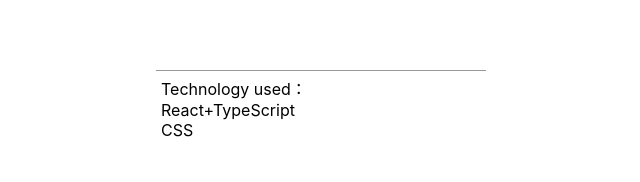
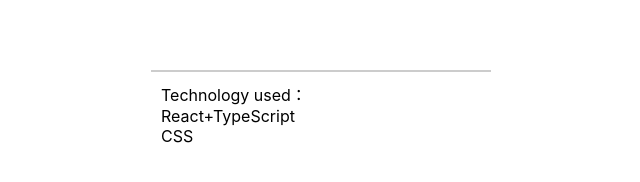
Before and after one commit to CatHandsService/StopWatch, a React (Create React App) app: page / in a window 1280 px wide. Shown: the part 456-638 px from the top of the page, without its empty margins (319-959 px from the left). Built offline with nearby package versions, Linux system fonts and the light colour scheme; no server answers.

Commit message:
latest commit

```diff
--- a/src/index.css
+++ b/src/index.css
@@ -59,6 +59,6 @@ code {
 .description{
     width: 100%;
     margin-top: 80px;
-    padding: 5px;
-    border-top: 1px solid #999;
+    padding: 10px;
+    border-top: 2px solid #ccc;
 }
```
